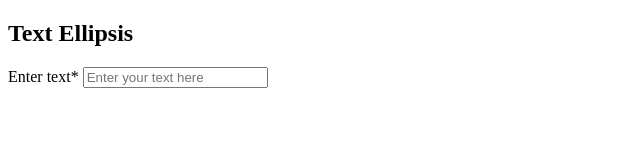
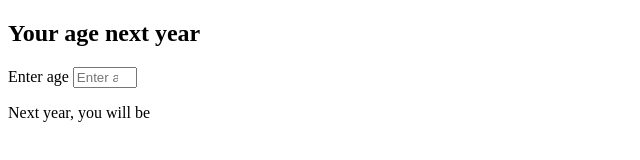
Before and after one commit to Devian4748/learning_javascript, a plain HTML site: page index.html in a window 1280 px wide. Shown: the whole page, without its empty margins (0-640 px from the left). Drawn offline with Linux system fonts and the light colour scheme.

Commit message:
add get-next-age

```diff
--- /dev/null
+++ b/age.js
@@ -0,0 +1,6 @@
+/**
+ * @param {string} age
+ */
+export function getNextAge(age) {
+  return Number.parseInt(age, 10) + 1;
+}
--- a/helpers.js
+++ /dev/null
@@ -1,7 +0,0 @@
-/**
- * @param {string} text
- */
-export function getDescription(text) {
-  console.log(text);
-  return text.substring(0, 10) + '...';
-}
--- a/index.html
+++ b/index.html
@@ -8,14 +8,22 @@
   </head>
   <body>
     <nav class="navbar">
-      <h1 class="nav-brand">Text Ellipsis</h1>
+      <h1 class="nav-brand">Your age next year</h1>
     </nav>
     <main class="container">
       <div>
-        <label class="label" fro="component-name">Enter text<span class='input-required'>*</label>
-        <input type="text" class="'input" placeholder="Enter your text here" id="input" autocomplete="off">
+        <label class="label" for="component-name">Enter age</label>
+        <input
+          type="number"
+          class="input"
+          placeholder="Enter age"
+          id="your-age"
+          min="0"
+          max="130"
+          autocomplete="off"
+        />
       </div>
-      <p id="output"></p>
+      <p>Next year, you will be <span id="next-age"></span></p>
     </main>
     <script src="index.js" type="module"></script>
   </body>
--- a/index.js
+++ b/index.js
@@ -1,8 +1,8 @@
-import { getDescription } from './helpers.js';
+import { getNextAge } from './age.js';
 
-const input = document.querySelector('#input');
-const output = document.querySelector('#output');
+const age = document.querySelector('#your-age');
+const nextAge = document.querySelector('#next-age');
 
-input.addEventListener('input', event => {
-  output.textContent = getDescription(event.currentTarget.value);
+age.addEventListener('keyup', () => {
+  nextAge.textContent = getNextAge(age.value);
 });
```
